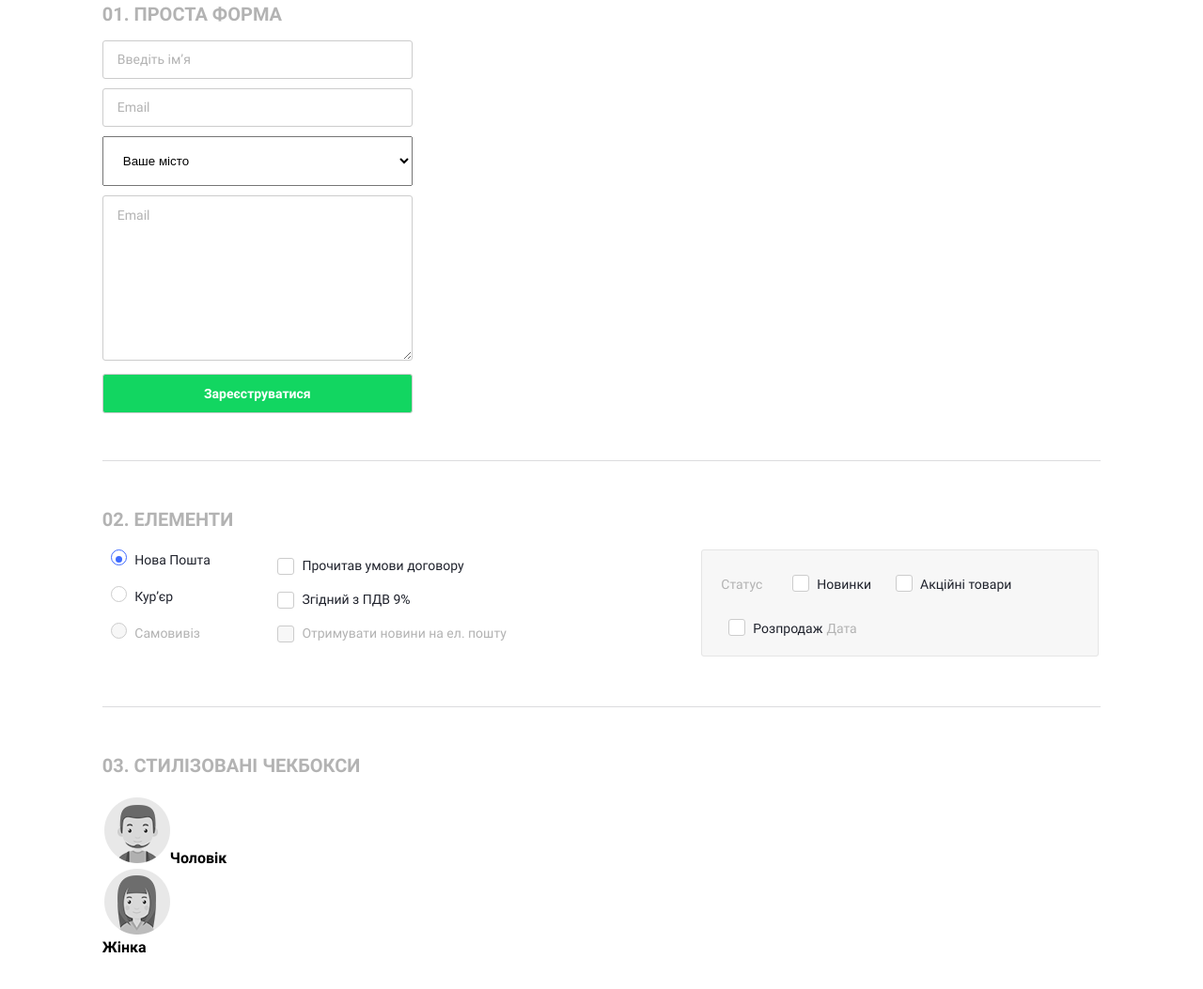
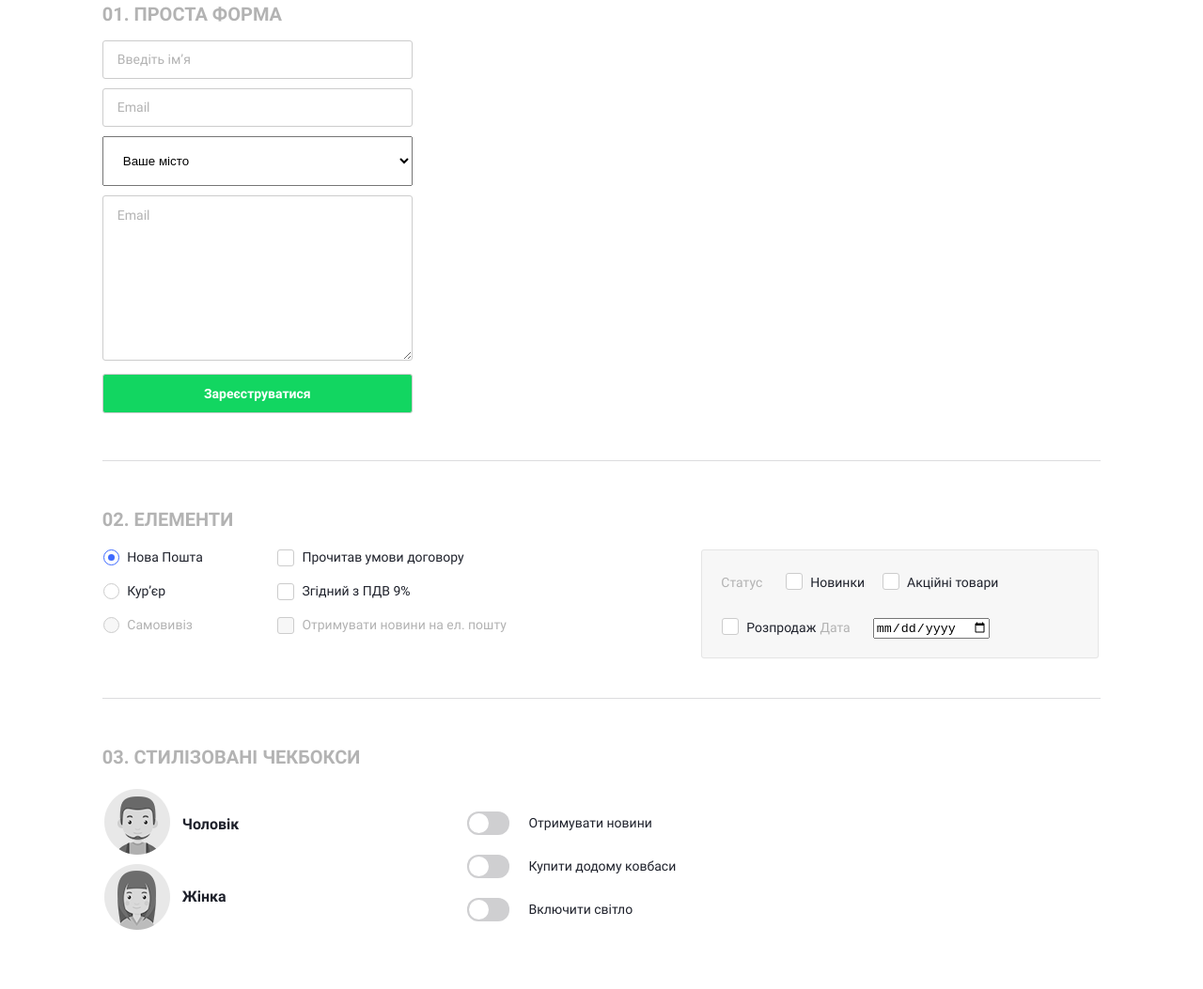
Before and after one commit to prosthost1/webforms, a plain HTML site: page index.html in a window 1280 px wide. Shown: the part 89-1142 px from the top of the page at 94% size. Drawn offline with Linux system fonts and the light colour scheme.

Commit message:
Little fixes

```diff
--- a/css/style.css
+++ b/css/style.css
@@ -22,6 +22,13 @@
 body {
   margin: 0;
   padding: 0;
+}
+label {
+  user-select: none;
+}
+label:before,
+label:after {
+  transition: all 0.2s ease;
 }
 .clear:after {
   content: '';
@@ -96,7 +103,7 @@ h2 {
   color: #fff;
   background-color: #12d661;
   border-radius: 3px;
-  transition: all 0.1s ease;
+  transition: all 0.2s ease;
 }
 .reg:hover {
   background-color: #07be51;
@@ -130,7 +137,8 @@ h2 {
   border: 1px solid #e5e5e5;
   border-radius: 3px;
 }
-.second p {
+.second p,
+.third p {
   margin: 0;
   font: 400 14px "Roboto";
   color: #1f222c;
@@ -141,7 +149,7 @@ h2 {
 .checkbox p {
   margin: 0 0 20px 15px;
 }
-.checkbox input {
+input {
   margin: 0;
 }
 [type="radio"],
@@ -175,7 +183,7 @@ h2 {
   width: 7px;
   height: 7px;
   left: -20px;
-  top: 4px;
+  top: 5px;
   border-radius: 50%;
   background-color: #3e6aff;
 }
@@ -212,7 +220,10 @@ h2 {
 .filter label {
   margin: 0 14px;
 }
-.filter label:before {
+.filter p:first-child {
+  margin-bottom: 30px;
+}
+.filter label:not([for="date"]):before {
   content: "";
   position: absolute;
   width: 16px;
@@ -237,30 +248,31 @@ h2 {
   border-bottom: 2px solid #244dd7;
   border-left: 2px solid #244dd7;
 }
-.filter .title:last-child {
-  padding-top: 30px;
-}
 .filter [for="sellout"] {
   margin-right: 0;
 }
 .gender {
-  width: 145px;
+  width: 42.7%;
   float: left;
+  position: relative;
 }
-.gender input {
+.third input {
   display: none;
 }
 [for="male"]:before,
 [for="female"]:before {
   content: '';
-  display: inline-block;
+  position: absolute;
   width: 72px;
   height: 72px;
+  left: 0;
 }
 [for="male"]:before {
+  top: 0;
   background-image: url(../images/male.png);
 }
 [for="female"]:before {
+  top: 80px;
   background-image: url(../images/female.png);
 }
 .male:checked+label:before {
@@ -269,11 +281,53 @@ h2 {
 .female:checked+label:before {
   background-image: url(../images/actfemale.png);
 }
-.gender label:hover {
+.third label:hover {
   cursor: pointer;
 }
 .gender p {
   margin: 0;
+  padding: 30px 0 0 85px;
   font: 700 16px "Roboto";
-  vertical-align: top;
 }
+.gender p:first-child {
+  margin-bottom: 28px;
+}
+.another {
+  display: inline-block;
+  padding-top: 30px;
+}
+.another p {
+  margin-bottom: 30px;
+}
+.another p:last-child {
+  margin-bottom: 0;
+}
+.another label {
+  position: relative;
+}
+.another label:before {
+  content: '';
+  position: absolute;
+  width: 45px;
+  height: 25px;
+  top: -4px;
+  left: -65px;
+  border-radius: 12px;
+  background-color: #cfcfd1;
+}
+.another label:after {
+  content: '';
+  position: absolute;
+  width: 21px;
+  height: 21px;
+  left: -63px;
+  top: -2px;
+  border-radius: 50%;
+  background-color: #fff;
+}
+.another input:checked+label:before {
+  background-color: #3e6aff;
+}
+.another input:checked+label:after {
+  left: -43px;
+}
--- a/index.html
+++ b/index.html
@@ -132,6 +132,7 @@
               >
             </p>
             <p class="title">Дата</p>
+            <input type="date" id="date"><label for="date"></label>
           </fieldset>
         </form>
       </div>
@@ -150,9 +151,17 @@
               class="female"
             /><label for="female"><p>Жінка</p> </label>
           </div>
-          <input type="checkbox" id="news" /><label for="news"></label>
-          <input type="checkbox" id="sausage" /><label for="sausage"></label>
-          <input type="checkbox" id="lights" /><label for="lights"></label>
+          <div class="another">
+            <p>
+              <input type="checkbox" id="another__news" /><label for="another__news">Отримувати новини</label>
+            </p>
+            <p>
+              <input type="checkbox" id="sausage" /><label for="sausage">Купити додому ковбаси</label>
+            </p>
+            <p>
+              <input type="checkbox" id="lights" /><label for="lights">Включити світло</label>
+            </p>
+          </div>
         </form>
       </div>
     </div>
```
